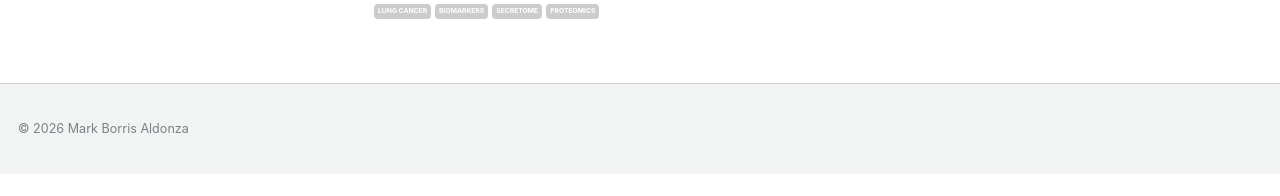
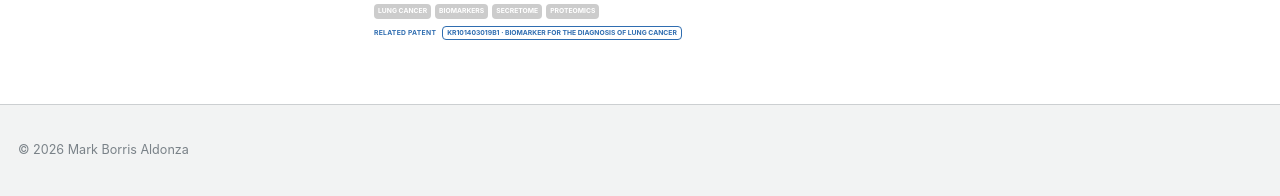
Before and after one commit to borrisHUBO/borrishubo.github.io, a plain HTML site: page publications.html in a window 1280 px wide. Shown: the part 2515-2711 px from the top of the page. Before the commit the page ends 2689 px from the top, so only its background shows below. Drawn offline with Linux system fonts and the light colour scheme; some icons are missing.

Commit message:
Publications: add related patent to the STC2 paper
Co-Authored-By: Claude Fable 5.2 <noreply@anthropic.com>

```diff
--- a/publications.html
+++ b/publications.html
@@ -161,6 +161,7 @@
           <p class="meta">Biochimica et Biophysica Acta · Co-author</p>
           <p class="tldr">TLDR: We find STC2 elevated in lung cancer secretomes and tissues, and knocking it down slows tumor cell growth, migration and invasion.</p>
           <p class="tags"><span class="tag">Lung Cancer</span><span class="tag">Biomarkers</span><span class="tag">Secretome</span><span class="tag">Proteomics</span></p>
+          <p class="rec"><span class="rec-label">Related patent</span><a class="chip" href="https://patents.google.com/patent/KR101403019B1/ko">KR101403019B1 · Biomarker for the diagnosis of lung cancer</a></p>
         </div>
       </li>
     </ul>
```
